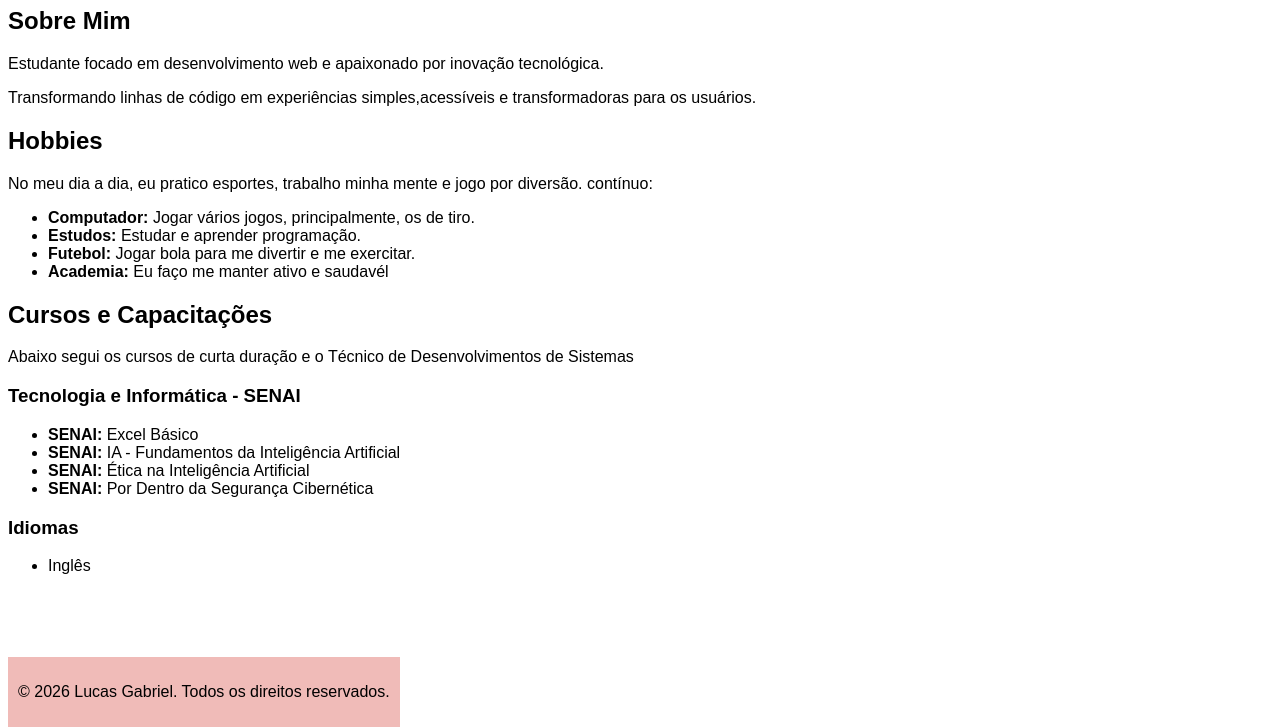
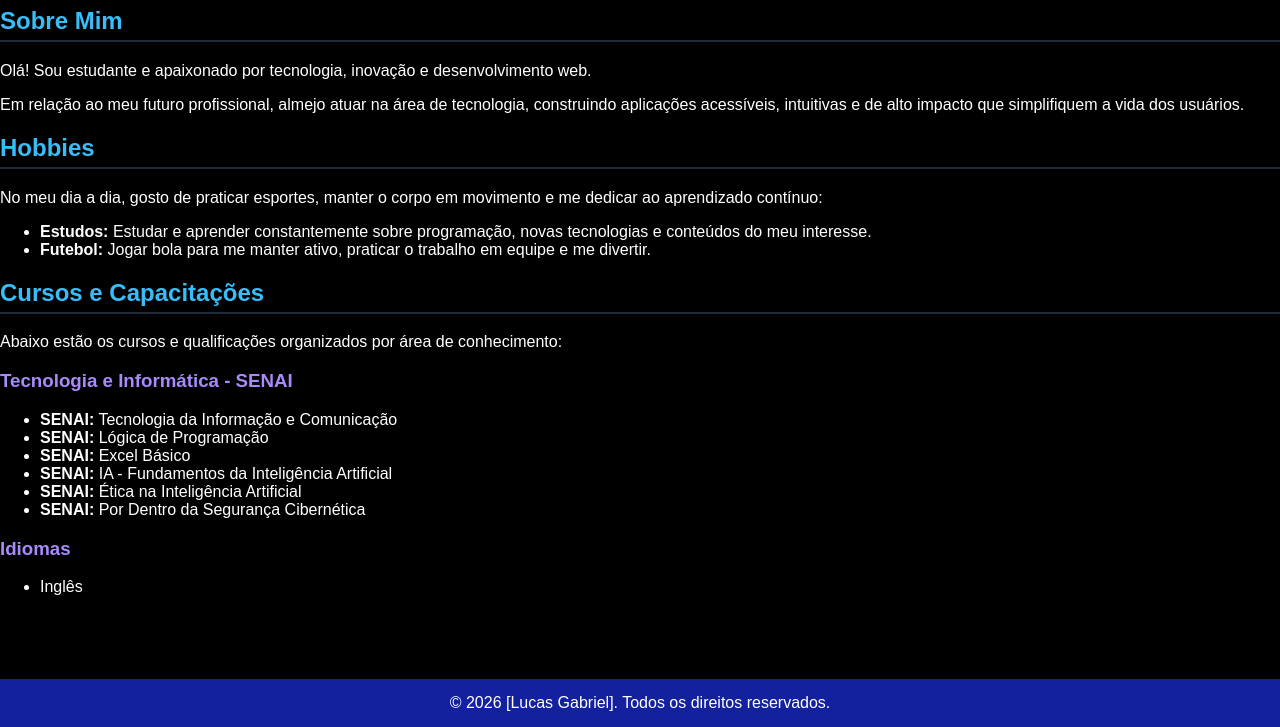
Before and after one commit to lucasgabmelom-cell/LIMA, a plain HTML site: page atividades/S1_AT3.1_R1_LIMA/sobremim.html in a window 1280 px wide. Shown: the part 73-800 px from the top of the page. Drawn offline with Linux system fonts and the light colour scheme.

Commit message:
s1_at3_r1

```diff
--- a/atividades/S1_AT3.1_R1_LIMA/sobremim.html
+++ b/atividades/S1_AT3.1_R1_LIMA/sobremim.html
@@ -4,14 +4,57 @@
 <head>
     <meta charset="UTF-8">
     <meta name="viewport" content="width=device-width, initial-scale=1.0">
-    <title>Página Pessoal - [Lucas Gabriel]</title>
+    <title>Página Pessoal - Lucas Gabriel</title>
+    <style>
+        * {
+            box-sizing: border-box;
+        }
+
+        body {
+            background-color: rgb(0, 0, 0);
+            color: #ffffff;
+            font-size: 16px;
+            font-family: Arial, Helvetica, sans-serif;
+            margin: 0;
+            padding-bottom: 60px;
+        }
+
+        h1 {
+            color: #60a5fa;
+        }
+
+        h2 {
+            color: #38bdf8;
+            border-bottom: 2px solid #1e293b;
+            padding-bottom: 5px;
+        }
+
+        h3 {
+            color: #a78bfa;
+        }
+
+        footer {
+            background-color: #13219f;
+            color: #ffffff;
+            padding: 15px 10px;
+            text-align: center;
+            position: fixed;
+            bottom: 0;
+            left: 0;
+            width: 100%;
+        }
+
+        footer p {
+            margin: 0;
+        }
+    </style>
 </head>
 
 <body>
 
     <!-- Cabeçalho principal da página -->
     <header>
-        <h1>Página Pessoal de Lucas Gabriel</h1>
+        <h1>Página Pessoal de [Lucas Gabriel]</h1>
     </header>
 
     <!-- Conteúdo principal -->
@@ -19,37 +62,40 @@
         <!-- Seção: Sobre Mim -->
         <section id="sobre-mim">
             <h2>Sobre Mim</h2>
-            <p>Estudante focado em desenvolvimento web e apaixonado por inovação tecnológica.</p>
-            <p>Transformando linhas de código em experiências simples,acessíveis e transformadoras
-                para os usuários.</p>
+            <p>Olá! Sou estudante e apaixonado por tecnologia, inovação e desenvolvimento web.</p>
+            <p>Em relação ao meu futuro profissional, almejo atuar na área de tecnologia, construindo aplicações
+                acessíveis, intuitivas e de alto impacto que simplifiquem a vida dos usuários.</p>
         </section>
 
         <!-- Seção: Hobbies -->
         <section id="hobbies">
             <h2>Hobbies</h2>
-            <p>No meu dia a dia, eu pratico esportes, trabalho minha mente e jogo por diversão.
+            <p>No meu dia a dia, gosto de praticar esportes, manter o corpo em movimento e me dedicar ao aprendizado
                 contínuo:</p>
             <ul>
-                <li><strong>Computador:</strong> Jogar vários jogos, principalmente, os de tiro.</li>
-                <li><strong>Estudos:</strong> Estudar e aprender programação.</li>
-                <li><strong>Futebol:</strong> Jogar bola para me divertir e me exercitar.</li>
-                <li><strong>Academia:</strong> Eu faço me manter ativo e saudavél</li>
+                <li><strong>Estudos:</strong> Estudar e aprender constantemente sobre programação, novas tecnologias e
+                    conteúdos do meu interesse.</li>
+                <li><strong>Futebol:</strong> Jogar bola para me manter ativo, praticar o trabalho em equipe e me
+                    divertir.</li>
             </ul>
         </section>
 
         <!-- Seção: Cursos e Capacitações -->
         <section id="cursos">
             <h2>Cursos e Capacitações</h2>
-            <p>Abaixo segui os cursos de curta duração e o Técnico de Desenvolvimentos de Sistemas</p>
+            <p>Abaixo estão os cursos e qualificações organizados por área de conhecimento:</p>
 
             <!-- Subcategoria: Cursos de Tecnologia (SENAI) -->
             <h3>Tecnologia e Informática - SENAI</h3>
             <ul>
+                <li><strong>SENAI:</strong> Tecnologia da Informação e Comunicação</li>
+                <li><strong>SENAI:</strong> Lógica de Programação</li>
                 <li><strong>SENAI:</strong> Excel Básico</li>
                 <li><strong>SENAI:</strong> IA - Fundamentos da Inteligência Artificial</li>
                 <li><strong>SENAI:</strong> Ética na Inteligência Artificial</li>
                 <li><strong>SENAI:</strong> Por Dentro da Segurança Cibernética</li>
             </ul>
+
             <!-- Subcategoria: Idiomas -->
             <h3>Idiomas</h3>
             <ul>
@@ -60,35 +106,9 @@
 
     <!-- Rodapé da página -->
     <footer>
-        <p>&copy; 2026 Lucas Gabriel. Todos os direitos reservados.</p>
+        <p>&copy; 2026 [Lucas Gabriel]. Todos os direitos reservados.</p>
     </footer>
 
 </body>
 
 </html>
-
-<!DOCTYPE html>
-<html lang="pt-br">
-
-<head>
-    <meta charset="UTF -8" />
-    <meta name="viewport" content="width=device-width, initial-scale=1.0" />
-    <meta http-equiv="X-UA-Conpatible" content="ie=edge" />
-    <title>Título da página</title>
-    <style>
-        Footer {
-            background-color: #f0bbb8;
-            padding: 10px;
-            text-align: center;
-            position: fixed;
-            bottom: 0;
-            ll width: 100%;
-        }
-        body {
-            background-color: rgb(255, 255, 255);
-            font-size: 16px;
-            font-family: Arial, Helvetica, sans-serif;
-        }
-
-    </style>
-</head>
--- a/atividades/S1_AT3.1_R1_LIMA/style.css
+++ b/atividades/S1_AT3.1_R1_LIMA/style.css
@@ -2,8 +2,8 @@ body{
     font-family: cursive;
     background-color: lightblue;
 }
-.titulo h1{
-    color:aqua;
+.título_h1, #paragrafo{
+    color: rgb(255, 255, 255);
     font-size: 36px;
-    text-align: center;
+    text-align: left;
 }
```
Also changed, not shown: atividades/S1_AT3.1_R1_LIMA/CSSInLine.html (+5 -2 lines), atividades/S1_AT3.1_R1_LIMA/CSSInterno.html (+17 -1 lines), atividades/S1_AT3.1_R1_LIMA/CSSExterno.html (line endings or trailing spaces).
